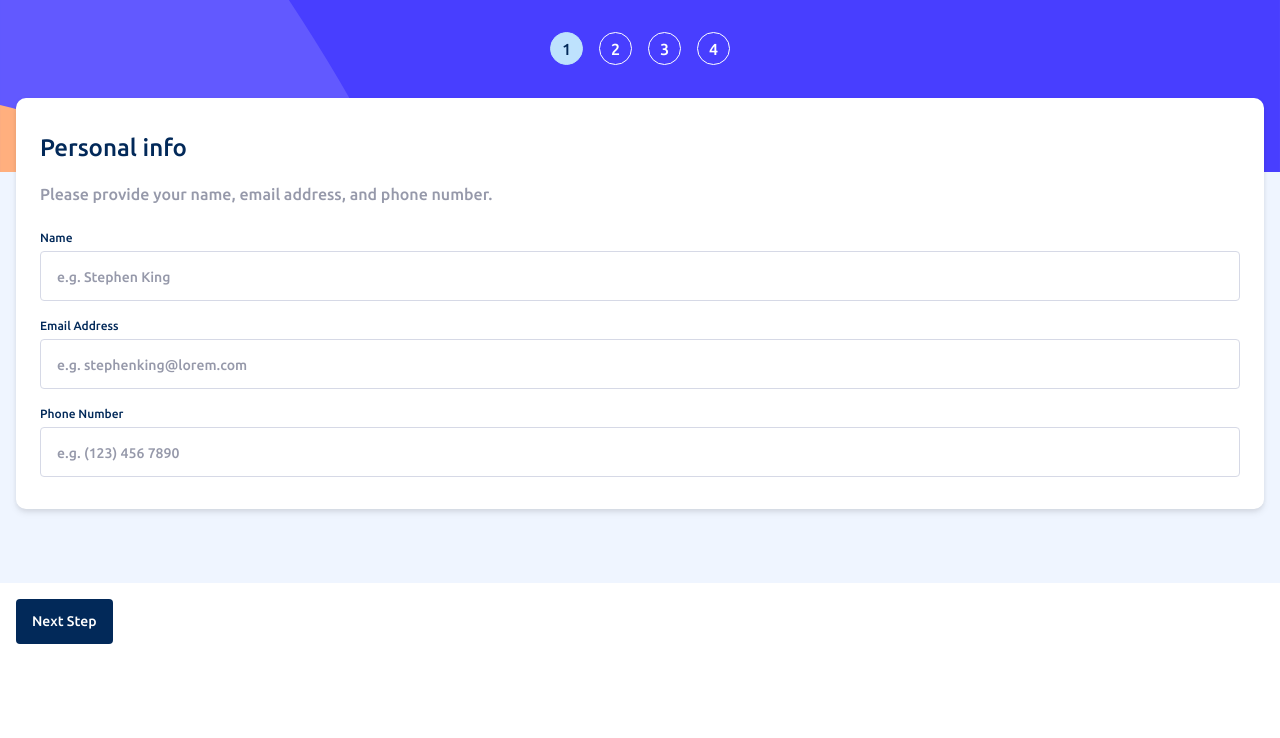
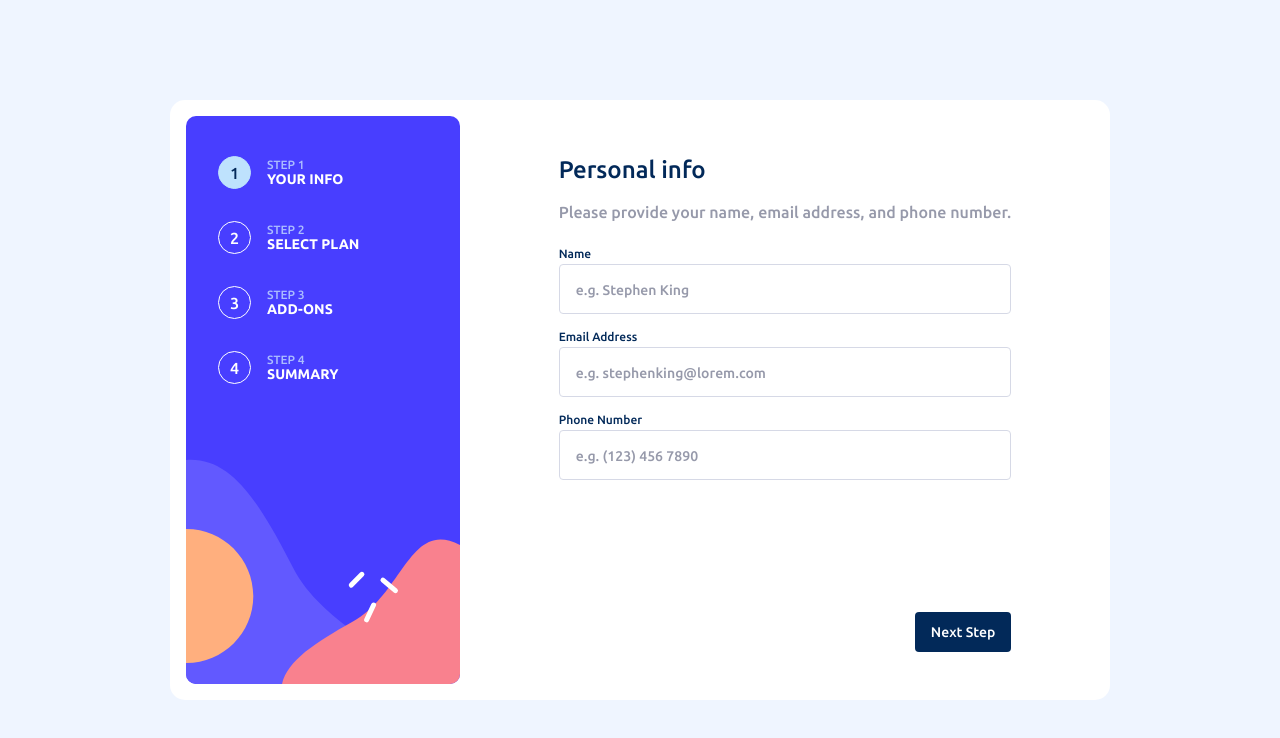
Before and after one commit to GlenOttley/multi-step-form, a React (Vite) app: page / in a window 1280 px wide. Shown: the top 738 px of the page. Built offline with nearby package versions, Linux system fonts and the light colour scheme.

Commit message:
complete

```diff
--- a/src/App.tsx
+++ b/src/App.tsx
@@ -1,6 +1,6 @@
 import { useContext } from 'react'
 import { AppContext } from './Context'
-import SidebarMobile from './components/SidebarMobile'
+import Sidebar from './components/Sidebar'
 import PersonalInfo from './components/PersonalInfo'
 import SelectPlan from './components/SelectPlan'
 
@@ -8,9 +8,10 @@ function App() {
   const { currentStep } = useContext(AppContext)
 
   return (
-    <>
-      <SidebarMobile />
-      <main>
+    <div className='h-screen bg-bg px-4 md:flex md:items-center '>
+      <div className='rounded-xl mx-auto w-full max-w-[940px] items-stretch bg-white md:flex md:justify-between md:p-4'>
+        <Sidebar />
+
         {currentStep === 1 ? (
           <PersonalInfo />
         ) : currentStep === 2 ? (
@@ -18,8 +19,8 @@ function App() {
         ) : (
           <h1>Step three</h1>
         )}
-      </main>
-    </>
+      </div>
+    </div>
   )
 }
 
--- a/src/components/PersonalInfo.tsx
+++ b/src/components/PersonalInfo.tsx
@@ -1,4 +1,4 @@
-import { useState, useRef, useContext } from 'react'
+import { useState, useRef, useContext, ChangeEvent } from 'react'
 import { AppContext } from '../Context'
 import Stepper from './Stepper'
 
@@ -20,8 +20,7 @@ const PersonalInfo = (): JSX.Element => {
   const emailFieldRef = useRef<HTMLInputElement>(null)
   const phoneFieldRef = useRef<HTMLInputElement>(null)
 
-  function handleNextStep(e: React.FormEvent<HTMLFormElement>) {
-    e.preventDefault()
+  function handleNextStep() {
     if (validate()) {
       setFormData({
         name,
@@ -32,7 +31,7 @@ const PersonalInfo = (): JSX.Element => {
     }
   }
 
-  const handlePhoneChange = (e: React.ChangeEvent<HTMLInputElement>) => {
+  const handlePhoneChange = (e: ChangeEvent<HTMLInputElement>) => {
     let input = e.target.value.replace(/\D/g, '')
 
     const size = input.length
@@ -99,14 +98,16 @@ const PersonalInfo = (): JSX.Element => {
   }
 
   return (
+    <>
       <form
         noValidate
-      onSubmit={handleNextStep}
+        onSubmit={(e) => {
+          e.preventDefault()
+          handleNextStep()
+        }}
         aria-describedby='formDescription'
+        className='md:rounded-none relative top-[99px] mx-auto rounded-lg bg-white px-6 py-8 drop-shadow-md md:top-0 md:mt-0 md:flex md:flex-col md:justify-between md:bg-transparent md:px-0 md:pl-4 md:pt-10 md:drop-shadow-none '
       >
-      <div className='bg-bg px-4'>
-        <section className='relative -top-[74px] rounded-lg bg-white px-6 py-8 drop-shadow-md'>
-          <div>
         <fieldset>
           <legend className='mb-4 text-heading-md text-denim'>
             Personal info
@@ -212,20 +213,14 @@ const PersonalInfo = (): JSX.Element => {
             </div>
           </div>
         </fieldset>
+        <div className='hidden md:block'>
+          <Stepper submitFunction={handleNextStep} />
         </div>
-        </section>
+      </form>
+      <div className='md:hidden'>
+        <Stepper submitFunction={handleNextStep} />
       </div>
-
-      <Stepper />
-      {/* <div className='relative bottom-0 flex justify-end bg-white p-4'>
-        <button
-          type='submit'
-          className='rounded-sm bg-denim px-4 py-3 text-md font-normal text-white'
-        >
-          Next Step
-        </button>
-      </div> */}
-    </form>
+    </>
   )
 }
 
--- a/src/components/SelectPlan.tsx
+++ b/src/components/SelectPlan.tsx
@@ -5,37 +5,40 @@ import Stepper from './Stepper'
 const SelectPlan = (): JSX.Element => {
   const { formData } = useContext(AppContext)
 
-  function handleNextStep(e: React.FormEvent<HTMLFormElement>) {
-    e.preventDefault()
+  function handleNextStep() {
     console.log(formData)
   }
 
   return (
+    <>
       <form
         noValidate
-      onSubmit={handleNextStep}
+        onSubmit={(e) => {
+          e.preventDefault()
+          handleNextStep()
+        }}
         aria-describedby='formDescription'
+        className='md:rounded-none mx-auto my-[99px] rounded-lg bg-white px-6 py-8 drop-shadow-md md:mt-0 md:bg-transparent md:px-0 md:pl-4 md:pt-10 md:drop-shadow-none '
       >
-      <div className='bg-bg px-4'>
-        <section className='relative -top-[74px] rounded-lg bg-white px-6 py-8 drop-shadow-md'>
-          <div>
         <fieldset>
           <legend className='mb-4 text-heading-md text-denim'>
-                Select your plan
+            Personal info
           </legend>
           <span
             id='formDescription'
             className='mb-[22px] block text-lg text-grey'
           >
-                You have the option of monthly or yearly billing.
+            Please provide your name, email address, and phone number.
           </span>
         </fieldset>
+        <div className='hidden md:block'>
+          <Stepper submitFunction={handleNextStep} />
         </div>
-        </section>
+      </form>
+      <div className='md:hidden'>
+        <Stepper submitFunction={handleNextStep} />
       </div>
-
-      <Stepper />
-    </form>
+    </>
   )
 }
 
--- /dev/null
+++ b/src/components/Sidebar.tsx
@@ -0,0 +1,82 @@
+import { useContext } from 'react'
+import { AppContext } from '../Context'
+
+const Sidebar = (): JSX.Element => {
+  const { currentStep } = useContext(AppContext)
+
+  return (
+    <header className='absolute inset-0 w-screen md:static md:w-auto'>
+      <div className='h-[172px] bg-sidebar-mobile bg-cover md:h-[568px] md:w-[274px] md:bg-sidebar-desktop'>
+        <nav>
+          <ul className='flex justify-center gap-4 py-8 md:flex-col md:gap-8 md:px-8 md:py-10'>
+            <li className='flex items-center gap-4'>
+              <span
+                className={`flex h-[33px] w-[33px] items-center justify-center rounded-full border ${
+                  currentStep === 1
+                    ? 'border-sky-blue bg-sky-blue text-denim'
+                    : 'border-white bg-transparent text-white'
+                }`}
+              >
+                1
+              </span>
+              <div className='hidden flex-col md:flex'>
+                <span className='text-sm text-light-blue'>STEP 1</span>
+                <h2 className='text-md font-bold text-white'>YOUR INFO</h2>
+              </div>
+            </li>
+
+            <li className='flex items-center gap-4'>
+              <span
+                className={`flex h-[33px] w-[33px] items-center justify-center rounded-full border ${
+                  currentStep === 2
+                    ? 'border-sky-blue bg-sky-blue text-denim'
+                    : 'border-white bg-transparent text-white'
+                }`}
+              >
+                2
+              </span>
+              <div className='hidden flex-col md:flex'>
+                <span className='text-sm text-light-blue'>STEP 2</span>
+                <h2 className='text-md font-bold text-white'>SELECT PLAN</h2>
+              </div>
+            </li>
+
+            <li className='flex items-center gap-4'>
+              <span
+                className={`flex h-[33px] w-[33px] items-center justify-center rounded-full border ${
+                  currentStep === 3
+                    ? 'border-sky-blue bg-sky-blue text-denim'
+                    : 'border-white bg-transparent text-white'
+                }`}
+              >
+                3
+              </span>
+              <div className='hidden flex-col md:flex'>
+                <span className='text-sm text-light-blue'>STEP 3</span>
+                <h2 className='text-md font-bold text-white'>ADD-ONS</h2>
+              </div>
+            </li>
+
+            <li className='flex items-center gap-4'>
+              <span
+                className={`flex h-[33px] w-[33px] items-center justify-center rounded-full border ${
+                  currentStep === 4
+                    ? 'border-sky-blue bg-sky-blue text-denim'
+                    : 'border-white bg-transparent text-white'
+                }`}
+              >
+                4
+              </span>
+              <div className='hidden flex-col md:flex'>
+                <span className='text-sm text-light-blue'>STEP 4</span>
+                <h2 className='text-md font-bold text-white'>SUMMARY</h2>
+              </div>
+            </li>
+          </ul>
+        </nav>
+      </div>
+    </header>
+  )
+}
+
+export default Sidebar
--- a/src/components/SidebarMobile.tsx
+++ /dev/null
@@ -1,55 +0,0 @@
-import { useContext } from 'react'
-import { AppContext } from '../Context'
-
-const SidebarMobile = (): JSX.Element => {
-  const { currentStep } = useContext(AppContext)
-
-  return (
-    <header>
-      <div className='h-[172px] bg-sidebar-mobile bg-cover'>
-        <nav>
-          <ul className='flex justify-center gap-4 py-8'>
-            <li
-              className={`flex h-[33px] w-[33px] items-center justify-center rounded-full border ${
-                currentStep === 1
-                  ? 'border-sky-blue bg-sky-blue text-denim'
-                  : 'border-white bg-transparent text-white'
-              }`}
-            >
-              1
-            </li>
-            <li
-              className={`flex h-[33px] w-[33px] items-center justify-center rounded-full border ${
-                currentStep === 2
-                  ? 'border-sky-blue bg-sky-blue text-denim'
-                  : 'border-white bg-transparent text-white'
-              }`}
-            >
-              2
-            </li>
-            <li
-              className={`flex h-[33px] w-[33px] items-center justify-center rounded-full border ${
-                currentStep === 3
-                  ? 'border-sky-blue bg-sky-blue text-denim'
-                  : 'border-white bg-transparent text-white'
-              }`}
-            >
-              3
-            </li>
-            <li
-              className={`flex h-[33px] w-[33px] items-center justify-center rounded-full border ${
-                currentStep === 4
-                  ? 'border-sky-blue bg-sky-blue text-denim'
-                  : 'border-white bg-transparent text-white'
-              }`}
-            >
-              4
-            </li>
-          </ul>
-        </nav>
-      </div>
-    </header>
-  )
-}
-
-export default SidebarMobile
--- a/src/components/Stepper.tsx
+++ b/src/components/Stepper.tsx
@@ -1,7 +1,11 @@
 import { useContext } from 'react'
 import { AppContext } from '../Context'
 
-const Stepper = (): JSX.Element => {
+interface ComponentProps {
+  submitFunction: () => void
+}
+
+const Stepper = ({ submitFunction }: ComponentProps): JSX.Element => {
   const { currentStep, setCurrentStep } = useContext(AppContext)
 
   function handlePreviousStep() {
@@ -9,11 +13,13 @@ const Stepper = (): JSX.Element => {
   }
 
   return (
-    <div className='relative bottom-0 flex justify-between bg-white p-4'>
+    <div
+      className={`absolute inset-x-0 bottom-0 flex items-center bg-white p-4 md:static md:w-auto md:p-0 ${currentStep > 1 ? 'justify-between' : 'justify-end'}`}
+    >
       {currentStep > 1 && (
         <button
           type='button'
-          className='rounded-sm bg-transparent px-4 py-3 text-md font-normal text-denim'
+          className='rounded-sm bg-transparent py-3 text-md font-normal text-grey md:py-0'
           onClick={handlePreviousStep}
         >
           Go Back
@@ -21,7 +27,8 @@ const Stepper = (): JSX.Element => {
       )}
       <button
         type='submit'
-        className='rounded-sm bg-denim px-4 py-3 text-md font-normal text-white'
+        onClick={submitFunction}
+        className='rounded-sm bg-denim px-4 py-3 text-md font-normal text-white '
       >
         Next Step
       </button>
--- a/src/index.css
+++ b/src/index.css
@@ -24,3 +24,8 @@
 @tailwind base;
 @tailwind components;
 @tailwind utilities;
+
+/* body {
+  height: 100vh;
+  background-color: #eff5ff;
+} */
--- a/tailwind.config.js
+++ b/tailwind.config.js
@@ -7,8 +7,10 @@ export default {
       'sidebar-desktop': 'url("./src/assets/images/bg-sidebar-desktop.svg")',
     },
     borderRadius: {
+      none: '0px',
       sm: '4px',
       lg: '10px',
+      xl: '15px',
       full: '9999px',
     },
     boxShadow: {
@@ -34,11 +36,11 @@ export default {
       sans: ['Ubuntu', 'sans-serif'],
     },
     fontSize: {
-      sm: ['12px', 'auto'],
-      md: ['14px', 'auto'],
+      sm: ['12px', 'normal'],
+      md: ['14px', 'normal'],
       lg: ['16px', '25px'],
-      'heading-md': ['24px', 'auto'],
-      'heading-lg': ['32px', 'auto'],
+      'heading-md': ['24px', 'normal'],
+      'heading-lg': ['32px', 'normal'],
     },
     extend: {},
   },
```
Lines whose indentation alone changed are shown as unchanged.
